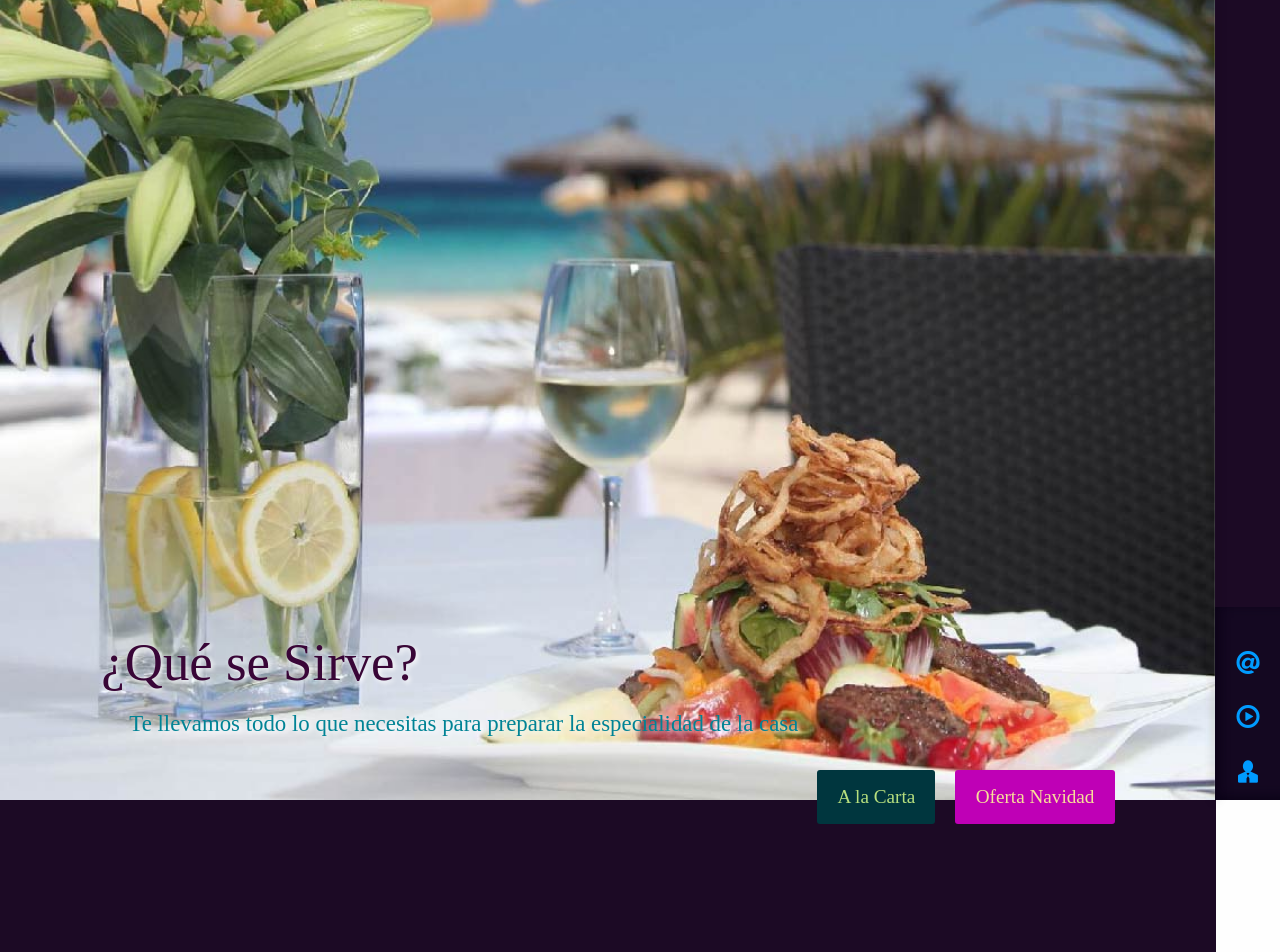
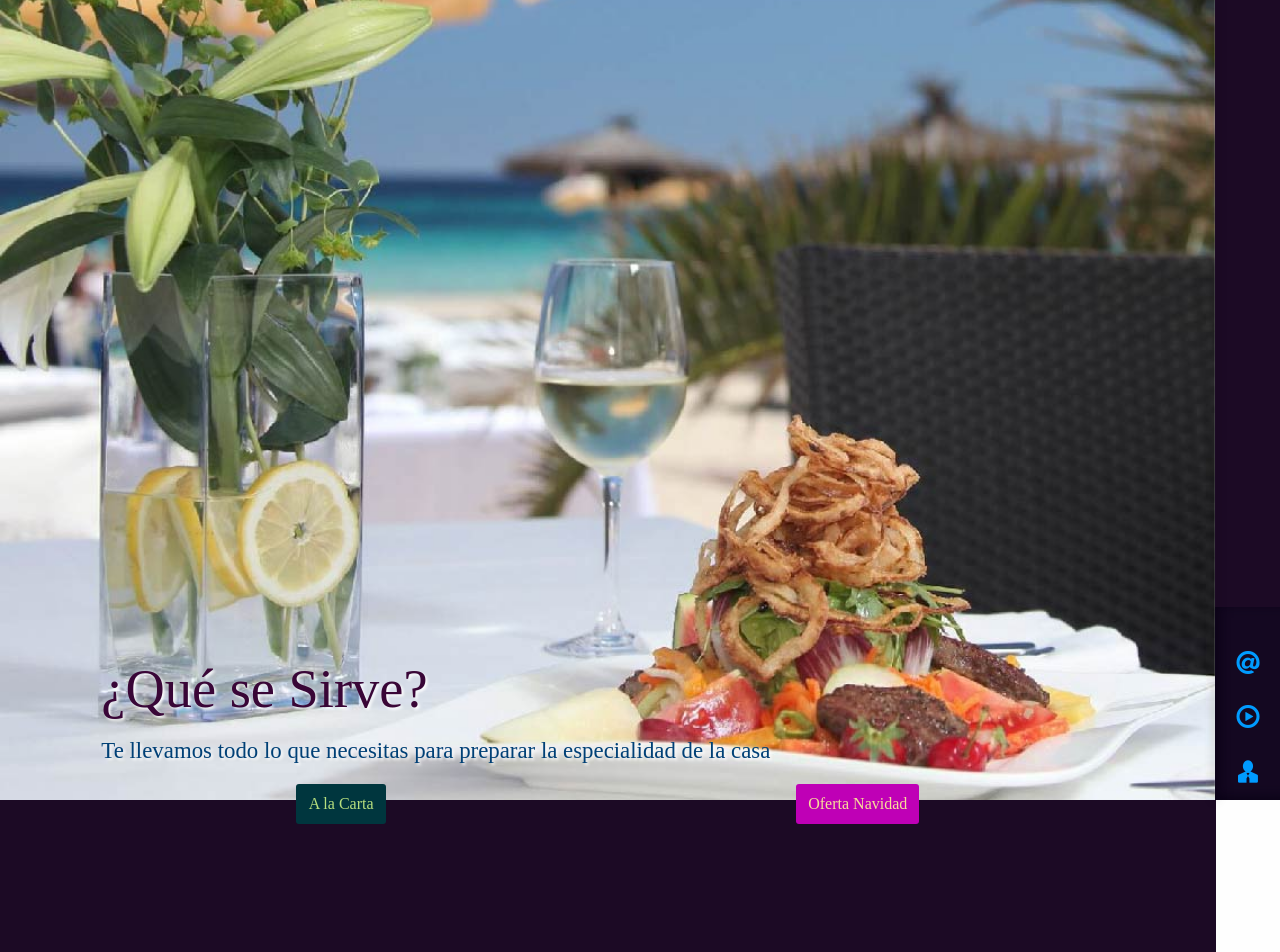
Before and after one commit to stylecifer/quesesi, a plain HTML site: page index.html in a window 1280 px wide. Shown: the top 952 px of the page. Drawn offline with Linux system fonts and the light colour scheme.

Commit message:
Fonts size changed

```diff
--- a/css/app.css
+++ b/css/app.css
@@ -97,7 +97,7 @@ body{
     background: url("../img/quesese-hero-img.jpg") no-repeat center center;
     background-size: cover;
     height: 73vh;
-    text-shadow: 2px 2px 5px white;
+    text-shadow: 2px 2px 3px #ffffff;
 }
  .logo{
      margin-bottom: .3em;
@@ -106,16 +106,16 @@ body{
  }
 .hero .brand{
     font-family: 'Fira Sans', sans-serif;
-    font-size: 3.3em;
+    font-size: 3.4em;
     font-weight: lighter;
     color: #390637;
 }
 .slogan{
-    color: #008395;
+    color: #004076;
     font-family: "Fira Sans";
-    font-size: 1em;
-    margin-bottom: 30px;
-    margin-left: 28px;
+    font-size: 1.3em;
+    margin-bottom: 17px;
+    /* margin-left: 28px; */
 }
 .logo-icon {
     margin: 7px 10px 7px 0;
@@ -198,10 +198,11 @@ body{
     color: #ff0058;
 }
 .button{
-    font-size: 1.2em;
+    font-size: 1em;
     background-color: #00363e;
     color: #b7df7e;
     text-shadow: none;
+    padding: .7em;
     }
 .button.success{
     margin-left: 20px;
--- a/index.html
+++ b/index.html
@@ -43,20 +43,16 @@
                 <div class="row">
                     <h3 class="slogan">Te llevamos todo lo que necesitas para preparar la especialidad de la casa</h3>
                 </div>
-                <div class="flex-container align-right">
-                    <a href="" class="button">A la Carta</a>
+                <div class="flex-container align-spaced">
+                    <a href="https://goo.gl/forms/eCpca6Rh7n2yh6693" class="button">A la Carta</a>
                     <a href="" class="button success">Oferta Navidad</a>
                 </div>
             </div>
-
         </header>
         <!-- End Hero section -->
         <!-- Footer -->
         <footer id="Contact" data-magellan-target="Contact" class="Contact row small-12 align-center full-height text-center align-middle">
-            <div class="footer column small-12 align-self-bottom">© 2017 &bull; queSeSí &bull; A Hanga Rocks Proyect &bull; <a class="facebook" href="https://www.facebook.com/toniodis" target="_blank"><i class="fi-social-facebook"></i> queSeSí</a>
-            </div>
-            <div class="column">
-
+            <div class="footer column small-12 align-self-bottom">© 2017 &bull; queSeSí &bull; A Hanga Rocks Proyect &bull; <a class="facebook" href="https://www.facebook.com/toniodis" target="_blank"><i class="fi-social-facebook"></i>queSeSí</a>
             </div>
         </footer>
         <!-- Footer Ends -->
```
